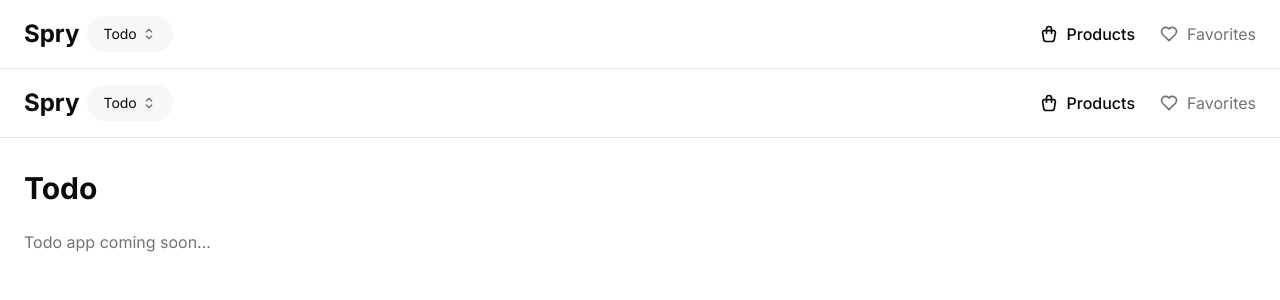
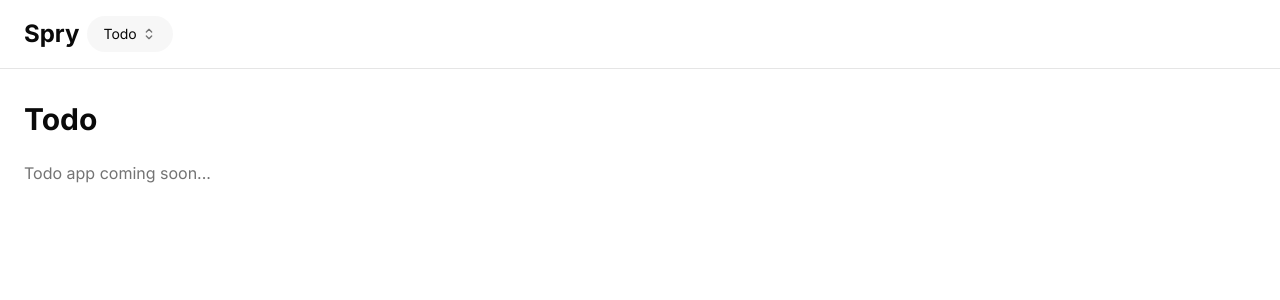
Before and after one commit to AshutoshDash1999/spry-assignment, a Next.js app: page /todo in a window 1280 px wide. Shown: the top 300 px of the page. Built offline with nearby package versions, Linux system fonts and the light colour scheme.

Commit message:
feat: add TodoHeader component and update layout to conditionally render it on the Todo page

```diff
--- a/app/_components/Header.tsx
+++ b/app/_components/Header.tsx
@@ -14,6 +14,7 @@ export function Header() {
   const pathname = usePathname()
   const router = useRouter()
   const isFavoritesPage = pathname === "/favorites"
+  const isProductsPage = pathname === "/"
 
   const handleAppChange = (value: string | null) => {
     if (value) router.push(value)
@@ -26,11 +27,11 @@ export function Header() {
           <div className="flex items-center gap-2">
             <span className="text-2xl font-bold">Spry</span>
             <Select
-              value={pathname === "/todo" ? "/todo" : "/"}
+              value="/"
               onValueChange={handleAppChange}
             >
               <SelectTrigger className="h-auto w-fit gap-1 border-0 px-4 py-2 hover:opacity-80">
-                <span>{pathname === "/todo" ? "Todo" : "Ecommerce"}</span>
+                <span>Ecommerce</span>
               </SelectTrigger>
               <SelectContent className="z-50">
                 <SelectItem value="/">Ecommerce</SelectItem>
@@ -42,7 +43,7 @@ export function Header() {
             <Link
               href="/"
               className={`flex items-center gap-2 transition-colors ${
-                !isFavoritesPage
+                isProductsPage
                   ? "font-medium text-foreground"
                   : "text-muted-foreground hover:text-foreground"
               }`}
--- a/app/layout.tsx
+++ b/app/layout.tsx
@@ -1,9 +1,13 @@
+"use client"
+
 import { Geist_Mono, Inter } from "next/font/google"
 
 import "./globals.css"
 import { ThemeProvider } from "@/components/theme-provider"
 import { Header } from "@/app/_components/Header"
-import { cn } from "@/lib/utils";
+import { TodoHeader } from "@/app/todo/_components/TodoHeader"
+import { cn } from "@/lib/utils"
+import { usePathname } from "next/navigation";
 
 const inter = Inter({subsets:['latin'],variable:'--font-sans'})
 
@@ -17,6 +21,9 @@ export default function RootLayout({
 }: Readonly<{
   children: React.ReactNode
 }>) {
+  const pathname = usePathname()
+  const isTodoPage = pathname === "/todo"
+
   return (
     <html
       lang="en"
@@ -25,7 +32,7 @@ export default function RootLayout({
     >
       <body>
         <ThemeProvider>
-          <Header />
+          {isTodoPage ? <TodoHeader /> : <Header />}
           {children}
         </ThemeProvider>
       </body>
--- /dev/null
+++ b/app/todo/_components/TodoHeader.tsx
@@ -0,0 +1,41 @@
+"use client"
+
+import {
+  Select,
+  SelectContent,
+  SelectItem,
+  SelectTrigger,
+} from "@/components/ui/select"
+import { useRouter } from "next/navigation"
+
+export function TodoHeader() {
+  const router = useRouter()
+
+  const handleAppChange = (value: string | null) => {
+    if (value) router.push(value)
+  }
+
+  return (
+    <header className="border-b border-border bg-background/95 backdrop-blur supports-backdrop-filter:bg-background/60">
+      <div className="mx-auto max-w-7xl px-4 py-4 sm:px-6">
+        <div className="flex items-center justify-between">
+          <div className="flex items-center gap-2">
+            <span className="text-2xl font-bold">Spry</span>
+            <Select
+              value="/todo"
+              onValueChange={handleAppChange}
+            >
+              <SelectTrigger className="h-auto w-fit gap-1 border-0 px-4 py-2 hover:opacity-80">
+                <span>Todo</span>
+              </SelectTrigger>
+              <SelectContent className="z-50">
+                <SelectItem value="/">Ecommerce</SelectItem>
+                <SelectItem value="/todo">Todo</SelectItem>
+              </SelectContent>
+            </Select>
+          </div>
+        </div>
+      </div>
+    </header>
+  )
+}
--- a/app/todo/page.tsx
+++ b/app/todo/page.tsx
@@ -1,11 +1,8 @@
 "use client"
-
-import { Header } from "../_components/Header"
 
 export default function TodoPage() {
   return (
     <div className="min-h-screen bg-background">
-      <Header />
       <main className="mx-auto max-w-7xl px-4 py-8 sm:px-6">
         <h1 className="mb-6 text-3xl font-bold">Todo</h1>
         <p className="text-muted-foreground">Todo app coming soon...</p>
```
